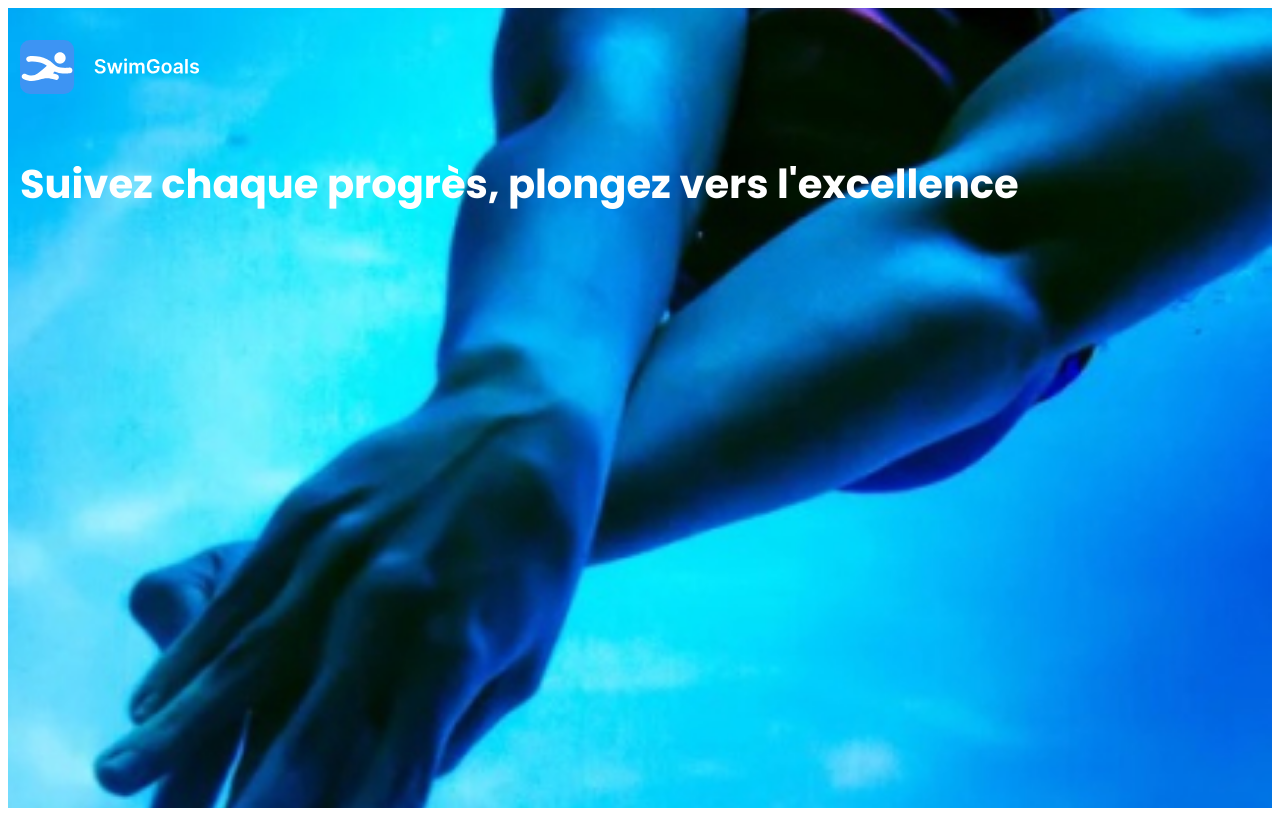
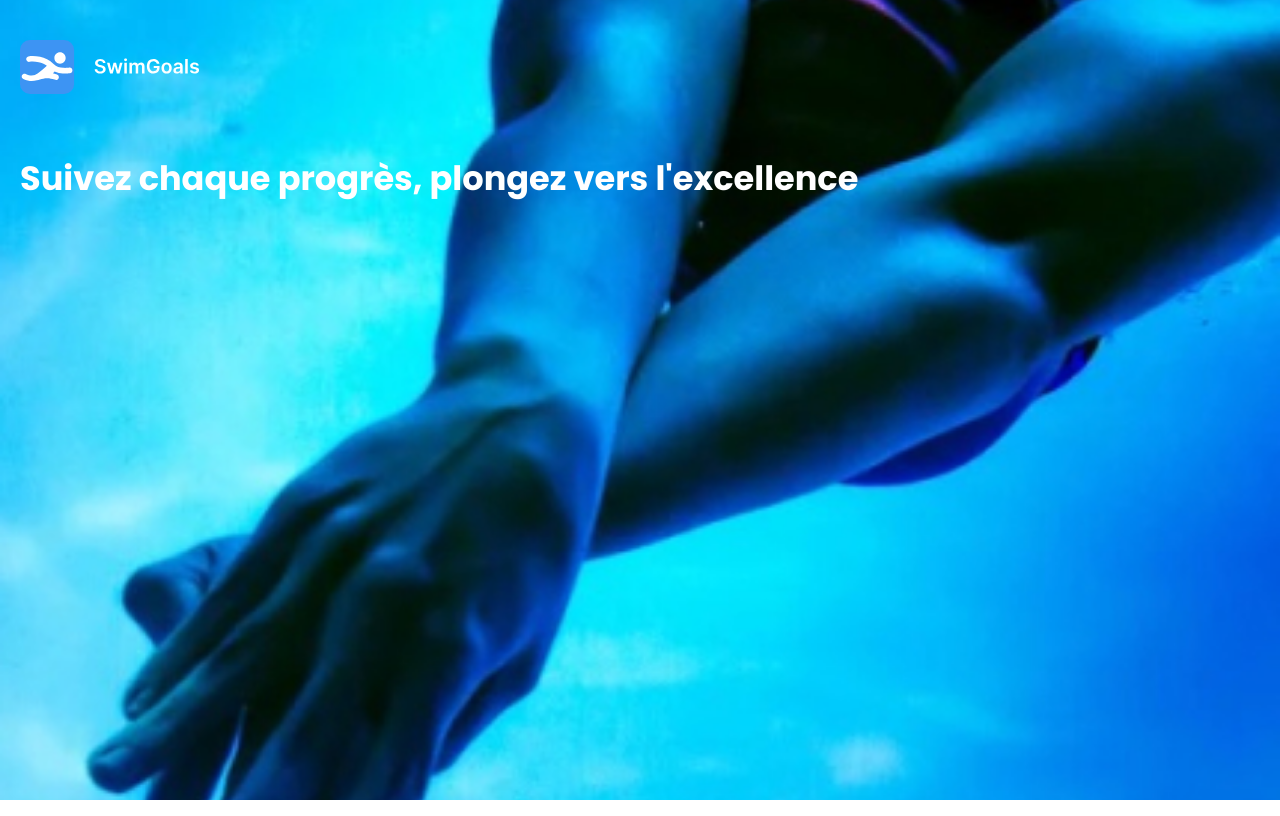
Before and after one commit to FaresBza/swimgoals_travail_bachelor, a Next.js app in the folder swimgoals_frontend/: page / in a window 1280 px wide. Built offline with nearby package versions, Linux system fonts and the light colour scheme.

Commit message:
Change style

```diff
--- a/swimgoals_frontend/src/app/layout.tsx
+++ b/swimgoals_frontend/src/app/layout.tsx
@@ -5,7 +5,7 @@ export default function RootLayout({
 }>) {
   return (
     <html lang="en">
-      <body>
+      <body style={{ 'margin': 0 }}>
         {children}
       </body>
     </html>
--- a/swimgoals_frontend/src/app/styles/Header.scss
+++ b/swimgoals_frontend/src/app/styles/Header.scss
@@ -13,7 +13,7 @@
     }
 
     .main-title {
-        font-size: 2.5rem;
+        font-size: 2.1rem;
         font-weight: bold;
         margin-left: 10px;
         margin: 0;
```
